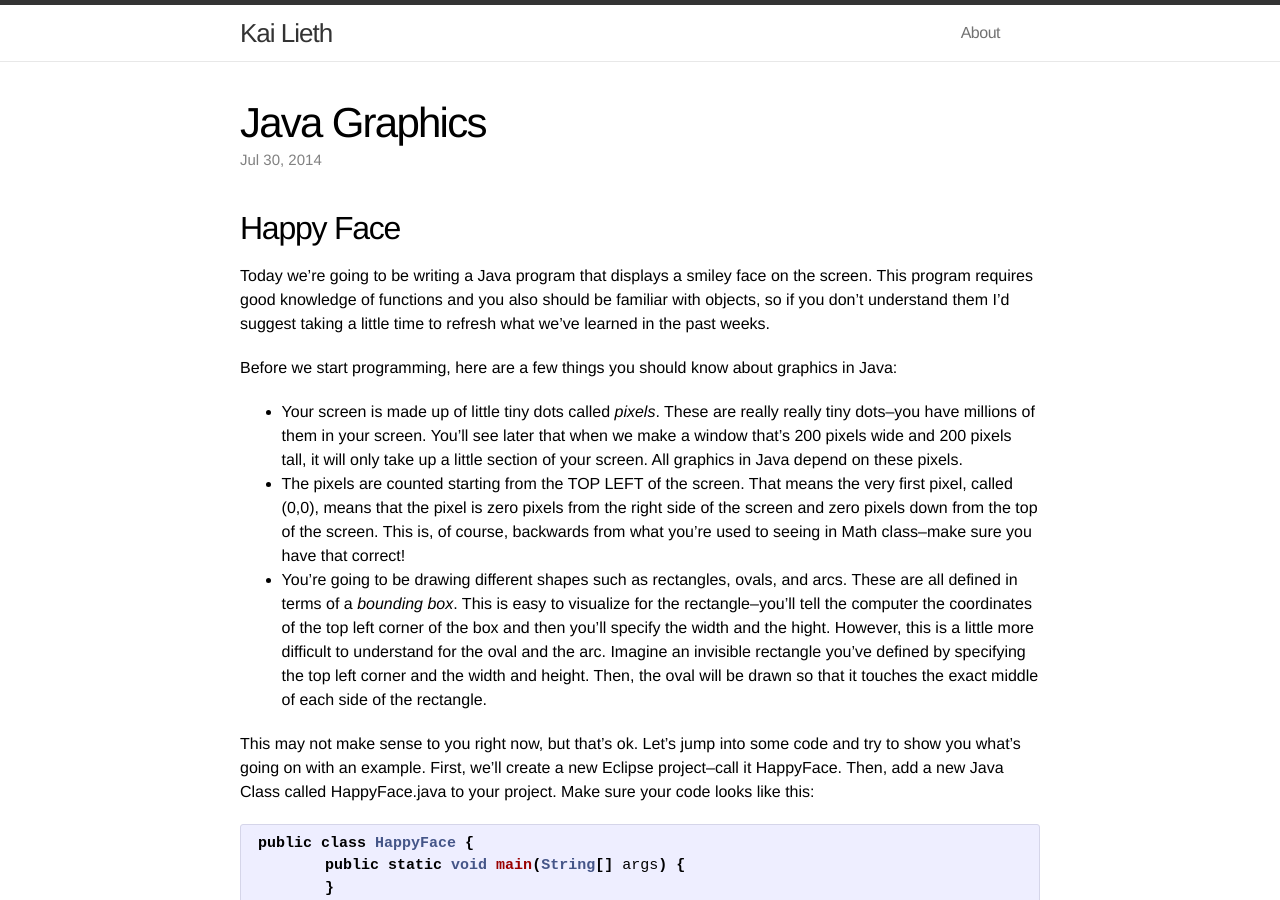
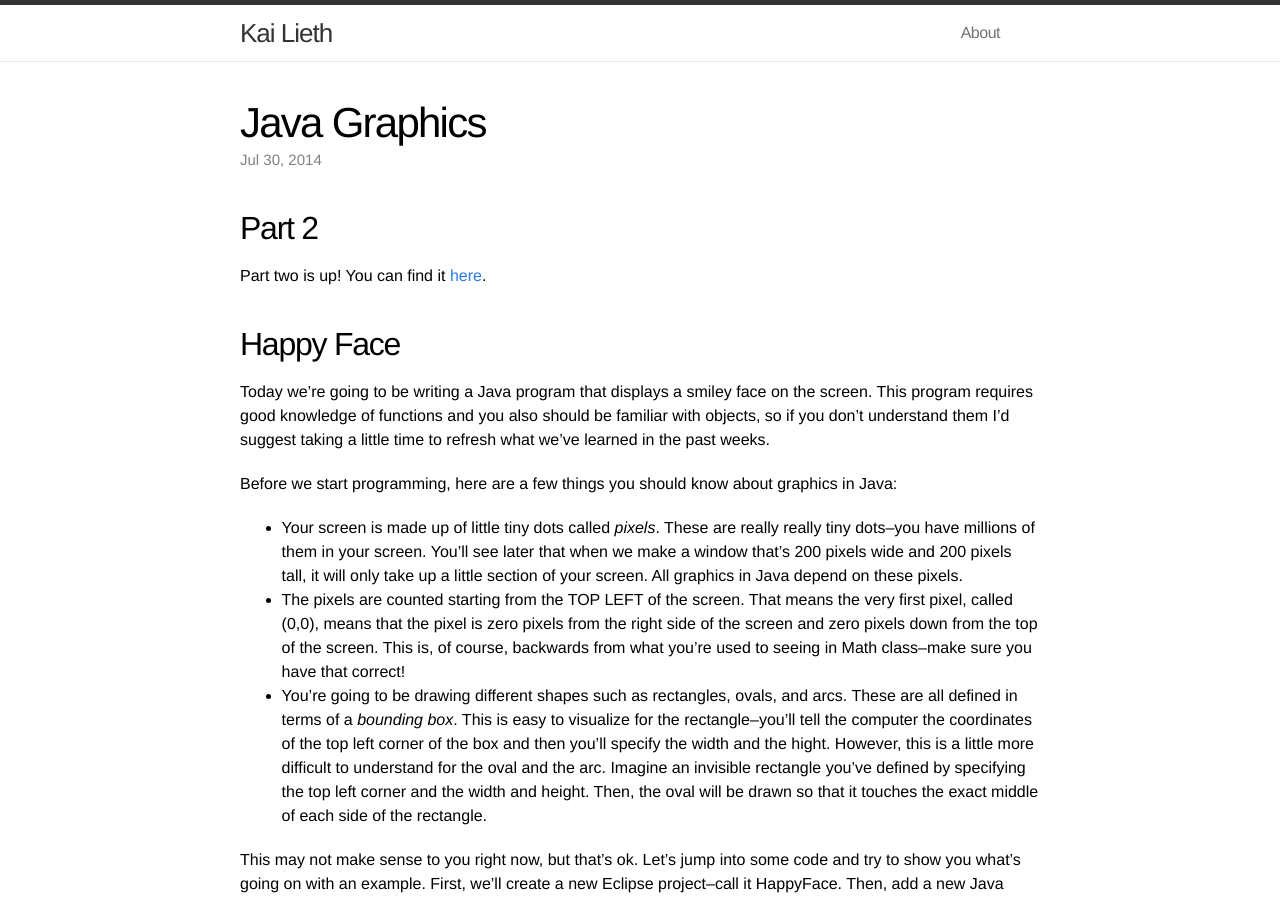
Before and after one commit to klieth/klieth.github.io, a Jekyll site: the page built from _posts/2014-07-30-java-graphics.markdown, in a window 1280 px wide and 900 px high. Built offline with Jekyll 4.4.1, drawn with Linux system fonts in a browser that asks for light colours.

```diff
--- a/_posts/2014-07-30-java-graphics.markdown
+++ b/_posts/2014-07-30-java-graphics.markdown
@@ -4,6 +4,10 @@ title: "Java Graphics"
 date: 2014-07-30 16:02:00
 categories: java graphics
 ---
+
+## Part 2
+
+Part two is up! You can find it [here](http://klieth.github.io/java/graphics/2014/08/06/java-graphics-2.html).
 
 ## Happy Face
 
```
